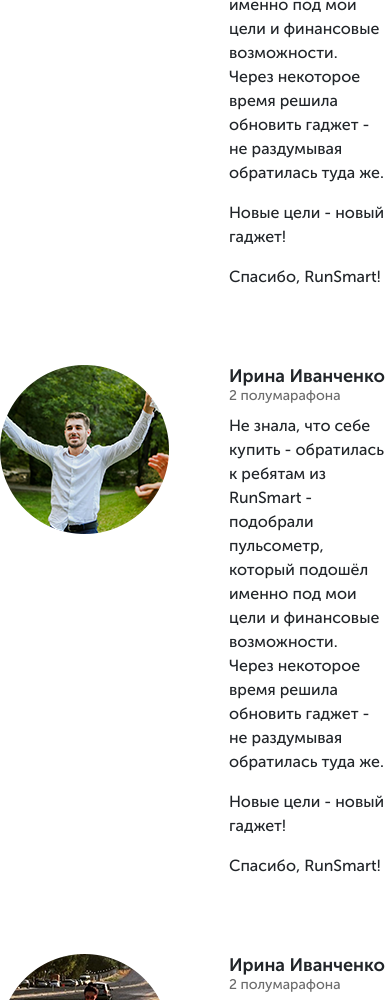
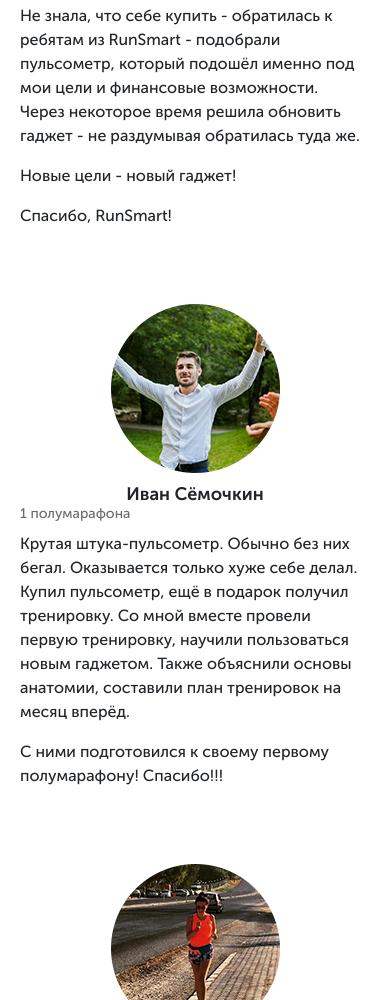
Before and after one commit to semenjob/sports, a website: page src/index.html in a window 390 px wide. Shown: the part 6473-7473 px from the top of the page. Drawn offline with nearby package versions, Linux system fonts and the light colour scheme.

Commit message:
adaptation block review fot mobile

```diff
--- a/src/index.html
+++ b/src/index.html
@@ -435,9 +435,9 @@
                             <img src="./img/review/photo_2.png" alt="reason">
                         </div>
                         <div class="review_descr">
-                            <div class="review_name">Ирина Иванченко </div>
-                            <div class="review_title">2 полумарафона</div>
-                            <div class="review_text">Не знала, что себе купить - обратилась к ребятам из RunSmart - подобрали <br> пульсометр, который подошёл именно под мои цели и финансовые возможности. <br> Через некоторое время решила обновить гаджет - не раздумывая обратилась туда же.<p> Новые цели - новый гаджет!<p> Спасибо, RunSmart! </div>
+                            <div class="review_name">Иван Сёмочкин </div>
+                            <div class="review_title">1 полумарафона</div>
+                            <div class="review_text">Крутая штука-пульсометр. Обычно без них бегал. Оказывается только хуже себе делал. <br> Купил пульсометр, ещё в подарок получил тренировку. Со мной вместе провели первую тренировку, научили пользоваться новым гаджетом. Также объяснили основы анатомии, составили план тренировок на месяц вперёд. <p> С ними подготовился к своему первому полумарафону! Спасибо!!!</div>
                         </div>
                     </div>
                 </div>
@@ -447,9 +447,9 @@
                             <img src="./img/review/photo_3.png" alt="reason">
                         </div>
                         <div class="review_descr">
-                            <div class="review_name">Ирина Иванченко </div>
+                            <div class="review_name">Юлия Дашкина</div>
                             <div class="review_title">2 полумарафона</div>
-                            <div class="review_text">Не знала, что себе купить - обратилась к ребятам из RunSmart - подобрали <br> пульсометр, который подошёл именно под мои цели и финансовые возможности. <br> Через некоторое время решила обновить гаджет - не раздумывая обратилась туда же.<p> Новые цели - новый гаджет!<p> Спасибо, RunSmart! </div>
+                            <div class="review_text">Долго не могла начать бегать, т.к. до этого несколько раз начинала, но становилось тяжело и я бросала. От друзей услышала о RunSmart и о беге с контролем пульса и решила попробовать. <p> Позвонила, ребята поинтересовались моими целями и подобрали очень интересный вариант со скидкой! Теперь бегаю и наслаждаюсь бегом! Пробежала уже 2 полумарафона и несколько более коротких забегов и не намерена останавливаться! <p>Спасибо!!!</div>
                         </div>
                     </div>
                 </div>
--- a/src/sass/blocks/_review.scss
+++ b/src/sass/blocks/_review.scss
@@ -8,18 +8,32 @@
         width: 169px;
         border-radius: 100%;
         margin-right: 60px;
+        @include for-mobile{
+            margin-right: 0px;
+        }
     }
     &_block{
         margin-top: 60px;
         display: flex;
         flex: start;
+        @include for-mobile{
+            flex-direction: column;
+            align-items: center;
+        }
     }
     &_descr{
         width: 660px;
+        @include for-mobile{
+            width: 350px;
+        }
     }
 
     &_name{
         font:var(--font-size-subtext-tabs);
+        @include for-mobile{
+            margin-top: 10px;
+            text-align: center;
+        }
     }
     &_title{
         color:var(--calor-text);
```
Also changed, not shown: src/css/style.min.css.
